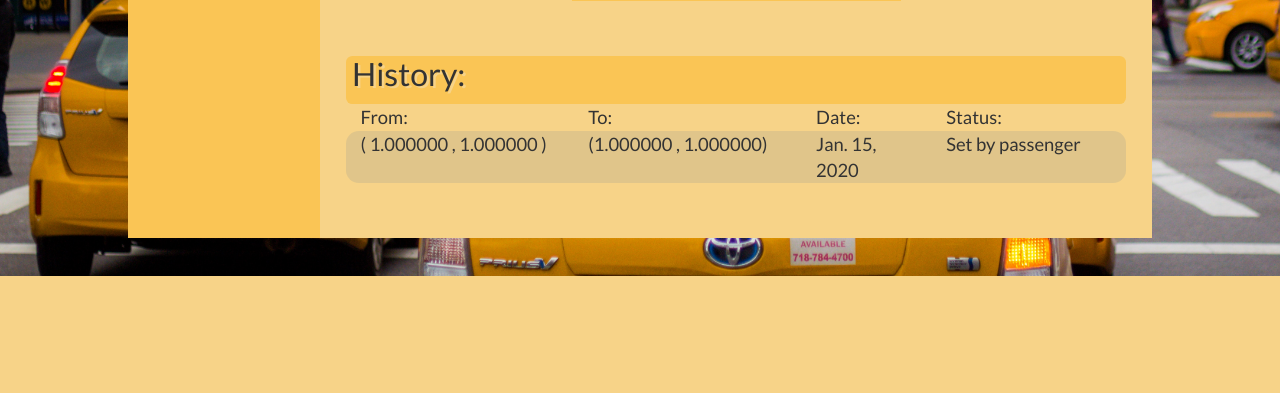
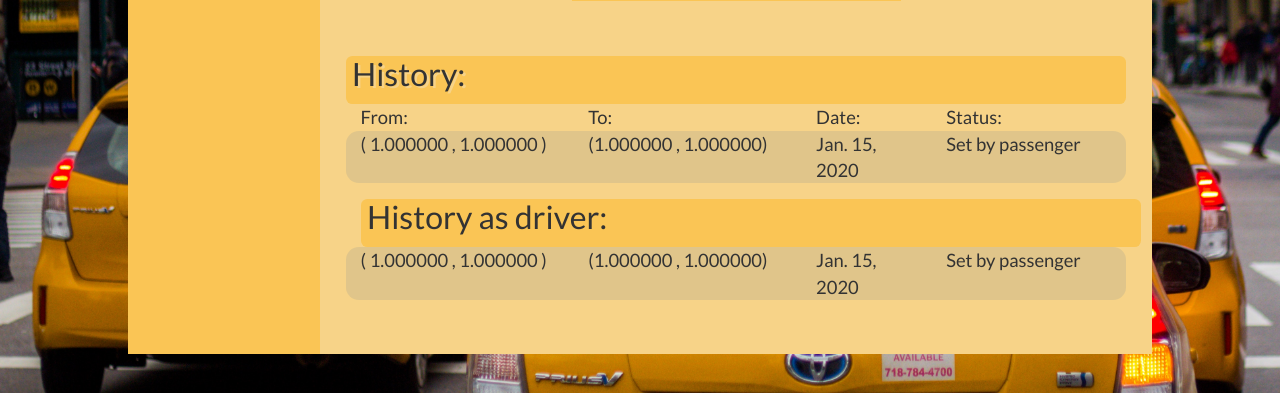
Before and after one commit to EverythingWorks/Unter, a Django app: page /profile_summary/ in a window 1280 px wide. Shown: the part 733-1126 px from the top of the page. Before the commit the page ends 1009 px from the top, so only its background shows below. Run offline with Django 3.2, Linux system fonts and the light colour scheme; a user stored in the database is signed in; tables that the repository leaves empty hold one stand-in row (values such as "Sample post"); some libraries are stand-ins or nearby versions.

Commit message:
FIX add rides as driver to history

```diff
--- a/rides_handling/models.py
+++ b/rides_handling/models.py
@@ -25,7 +25,7 @@ class Ride(models.Model):
 	)
 
 	initiator = models.ForeignKey(Profile, on_delete=models.CASCADE)
-	driver = models.ForeignKey(Profile, on_delete=models.CASCADE, blank=True, related_name = 'driver')
+	driver = models.ForeignKey(Profile, on_delete=models.CASCADE, null = True, related_name = 'driver')
 	status = models.CharField(max_length=20, choices=STATUS_CHOICES)
 	pickup_longitude = models.DecimalField(max_digits=9, decimal_places=6)
 	pickup_latitude = models.DecimalField(max_digits=9, decimal_places=6)
--- a/rides_handling/templates/profile_summary.html
+++ b/rides_handling/templates/profile_summary.html
@@ -77,7 +77,7 @@
 <br>
 {% endif %}
 
-{% if rides_history %}
+{% if rides_history or rides_history_as_driver %}
 <div class = "strip">
     <h4>History:</h4>
 </div>
@@ -115,6 +115,25 @@
             </div>
           </div>
     {% endfor %}
+    <div class = "strip">
+    <h4>History as driver:</h4>
+    </div>
+    {% for ride in rides_history_as_driver %}
+         <div class="row">
+            <div class="col">
+                ( {{ ride.pickup_longitude }} , {{ ride.pickup_latitude }} )
+            </div>
+            <div class="col">
+                ({{ride.dropoff_longitude}} , {{ride.dropoff_latitude }})
+            </div>
+            <div class="col-2">
+                {{ride.pickup_datetime}}
+            </div>
+            <div class="col-3">
+                {{ride.get_status_display}}
+            </div>
+          </div>
+    {% endfor %}
     </div>
 </div>
 
--- a/rides_handling/views.py
+++ b/rides_handling/views.py
@@ -14,10 +14,8 @@ def home(request):
             ride = form.save(commit=False)
             try:
                 ride.initiator = request.user.profile
-                ride.driver = request.user.profile
             except Profile.DoesNotExist:
                 ride.initiator = Profile(user=request.user)
-                ride.driver = Profile(user=request.user)
             ride.status = 'SET_BY_PASSENGER'
             ride.pickup_datetime = timezone.now()
             ride.save()
@@ -110,31 +108,33 @@ def signup_driver(request):
             form = SignUpDriverForm()
         return render(request, 'signup_driver.html')
 
-
 @login_required
 def profile_summary(request):
     if not request.user.is_authenticated:
         return redirect('home')
     else:
         if request.GET.get('finish'):
-            rides_history = request.user.profile.ride_set.all()
+            rides_history = list(request.user.profile.ride_set.all())
+            rides_history.extend(Ride.objects.filter(driver=request.user.profile).all())
             for ride in rides_history:
                 if ride.status == 'ACCEPTED' or ride.status == 'SET_BY_PASSENGER':
                     ride.status = 'COMPLETED'
                     ride.save()
             return redirect('profile_summary')
         if request.GET.get('cancel'):
-            rides_history = request.user.profile.ride_set.all()
+            rides_history = list(request.user.profile.ride_set.all())
+            rides_history.extend(Ride.objects.filter(driver=request.user.profile).all())
             for ride in rides_history:
                 if ride.status == 'ACCEPTED' or ride.status == 'SET_BY_PASSENGER' :
                     ride.status = 'CANCELED'
                     ride.save()
             return redirect('profile_summary')
 
-        rides_history = request.user.profile.ride_set.all()
-        rides_history = list(reversed(rides_history))
+        rides_history = list(reversed(request.user.profile.ride_set.all()))
+        rides_history_as_driver = list(reversed(Ride.objects.filter(driver=request.user.profile)))
+
         if not rides_history:
             recent_ride_status = "no rides"
         else:
             recent_ride_status = rides_history[0].status
-        return render(request, 'profile_summary.html', {'user' : request.user, 'rides_history' : rides_history, 'recent_ride_status': recent_ride_status })
+        return render(request, 'profile_summary.html', {'user' : request.user, 'rides_history' : rides_history, 'rides_history_as_driver' : rides_history_as_driver, 'recent_ride_status': recent_ride_status })
```
Also changed, not shown: rides_handling/migrations/0024_auto_20180512_1450.py (added).
